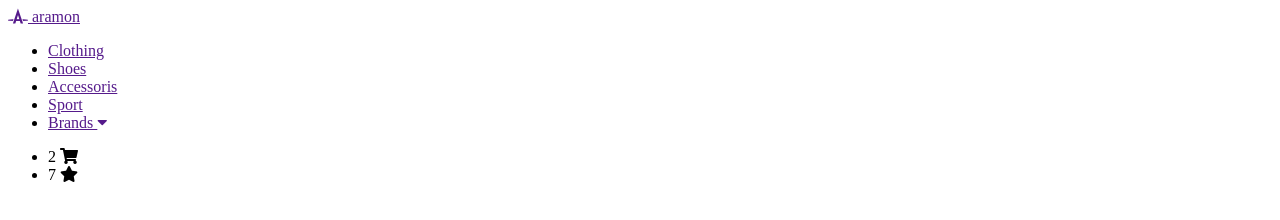
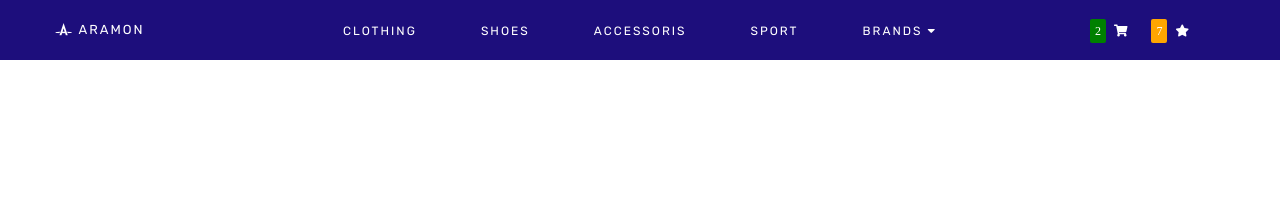
Before and after one commit to abidbagusk/navbar-transparent, a plain HTML site: page index.html in a window 1280 px wide. Drawn offline with Linux system fonts and the light colour scheme.

Commit message:
add style to navbar

```diff
--- a/scss/style.scss
+++ b/scss/style.scss
@@ -5,3 +5,114 @@
 // Create Variable
 $main-font: 'Rubik',
 sans-serif;
+
+// style for list
+%parent-list {
+    list-style-type: none;
+    padding: 0;
+    margin: 0;
+    line-height: 60px;
+}
+
+.navbar {
+    width: 100%;
+    position: fixed;
+    display: grid;
+    grid-template-columns: 200px 1fr 200px;
+    grid-gap: 10px;
+    grid-auto-rows: 60px;
+    transition: all 0.3s;
+    background-color: #1d0e7c;
+
+    .navbar__brand {
+        font-family: $main-font;
+        font-size: 16px;
+        text-align: center;
+
+        a {
+            color: #ffffff;
+            text-decoration: none;
+            letter-spacing: 2px;
+            text-transform: uppercase;
+            font-size: 13px;
+            line-height: 60px;
+            transition: 0.2s ease-out;
+
+            &:hover {
+                letter-spacing: 3px;
+                transition: .2s ease-in;
+            }
+        }
+    }
+
+    .navbar__menu-list {
+        background-color: #1d0e7c;
+
+        ul {
+            @extend %parent-list;
+            text-align: center;
+
+            li {
+                display: inline-block;
+                padding: 0 30px;
+
+                a {
+                    color: #ffffff;
+                    text-decoration: none;
+                    text-transform: uppercase;
+                    font-family: $main-font;
+                    font-size: 12px;
+                    position: relative;
+                    letter-spacing: 2px;
+                }
+
+                a:before {
+                    position: absolute;
+                    bottom: -5px;
+                    content: '';
+                    width: 0;
+                    height: 2px;
+                    border-radius: 2px;
+                    background: red;
+                    transition: all .5s;
+                }
+
+                a:hover {
+                    &:before {
+                        width: 50%;
+                        transition: all .5s;
+                    }
+                }
+            }
+        }
+    }
+
+    .navbar__profile {
+        ul {
+            @extend %parent-list;
+            text-align: left;
+
+            li {
+                display: inline-block;
+                color: #ffffff;
+                font-size: 12px;
+                padding: 0 10px;
+                cursor: pointer;
+
+                .badge {
+                    padding: 5px;
+                    margin-right: 5px;
+                    border-radius: 2px;
+                    background-color: green;
+                }
+
+                .badge--secondary {
+                    padding: 5px;
+                    margin-right: 5px;
+                    border-radius: 2px;
+                    background-color: orange;
+                }
+            }
+        }
+    }
+}
```
Also changed, not shown: css/style.css, 1 other file.
